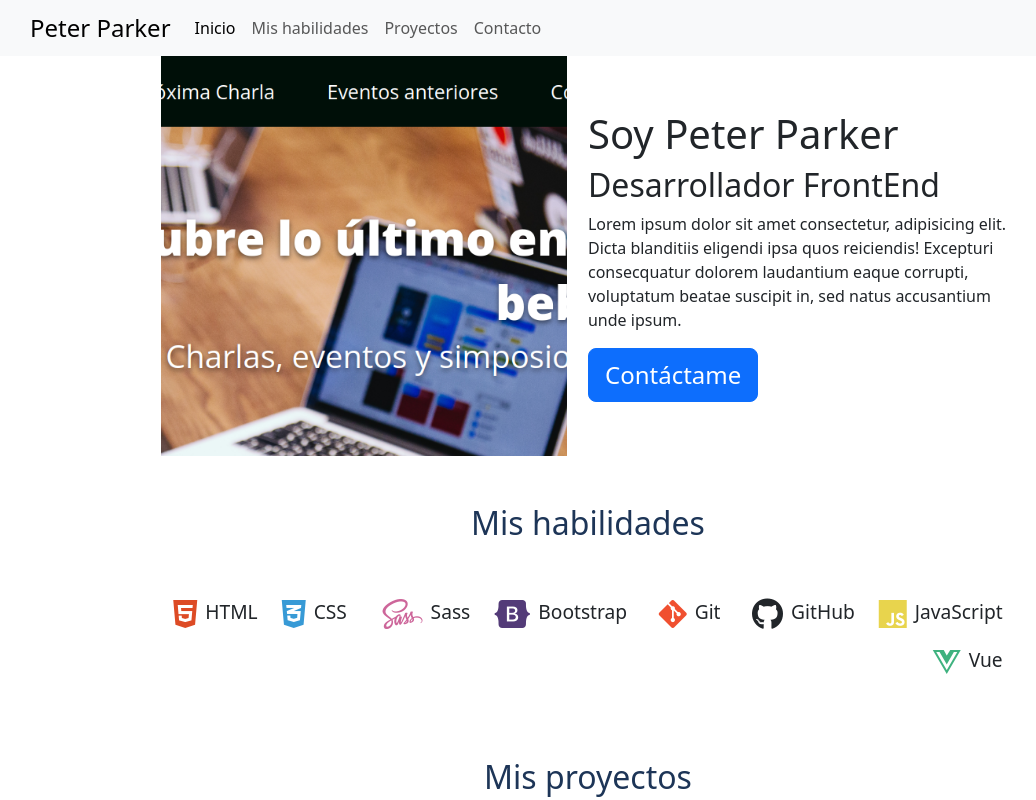
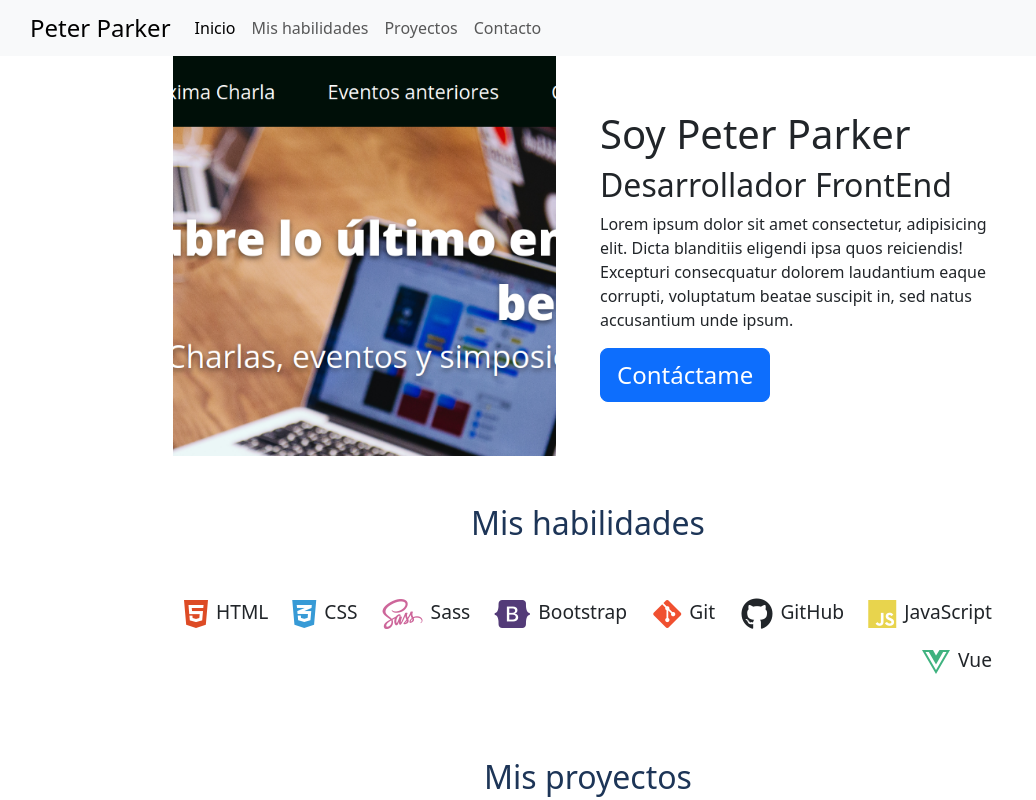
Before and after one commit to cristiandpto23/desafio-utilizando-bootstrap-como-framework-css, a website: page index.html in a window 1280 px wide. Shown: the top 800 px of the page, without its empty margins (52-1088 px from the left). Drawn offline with nearby package versions, Linux system fonts and the light colour scheme.

Commit message:
fifth commit

```diff
--- a/assets/sass/components/_hero.scss
+++ b/assets/sass/components/_hero.scss
@@ -2,9 +2,7 @@
 
 .hero {
 
-    &__container-one {
-        width: 50%;
-    }
+
 
     &__img {
         width: 95%;
@@ -13,7 +11,5 @@
         object-position: center;
     }
 
-    &__container-two {
-        width: 50%;
-    }
+
 }
--- a/index.html
+++ b/index.html
@@ -38,11 +38,12 @@
 
 
         <!-- HERO -->
-        <section class="hero d-flex justify-content-center col-8 m-auto">
-            <section class="hero__container-one">
+        <section class="hero col-12 col-lg-8 m-auto container">
+            <div class="row">
+                <section class="hero__container-one col-12 col-lg">
                     <img src="./assets/img/meetcoffee.png" alt="Foto perfil de Peter Parker" class="hero__img">
                 </section>
-            <section class="hero__container-two d-flex align-items-center">
+                <section class="hero__container-two col-12 col-lg d-flex align-items-center">
                     <div class="hero__content">
                         <h1 class="hero__title">Soy Peter Parker</h1>
                         <h2 class="hero__subtitle">Desarrollador FrontEnd</h2>
@@ -50,17 +51,18 @@
                         <button type="button" class="btn btn-primary btn-lg">Contáctame</button>
 
                 </section>
+            </div>
         </section>
     </header>
 
         <!-- MAIN -->
-        <main class="main">
+        <main class="main px-3">
 
             <!-- HABILIDADES -->
             <section class="skill d-flex flex-column justify-content-center align-items-center mt-5 mb-4">
                 <h2 class="title--h2">Mis habilidades</h2>
 
-                <div class="container col-8 skill__container mt-5">
+                <div class="container col-12 col-lg-8 skill__container mt-5">
                     <div class="row skill__intercontainer">
                         <div class="skill__subcontainer d-flex gap-2 align-items-baseline col-6 col-lg">
                             <i class="fa-brands fa-html5 skill__i skill__i--html"></i>
@@ -125,7 +127,7 @@
         </main>
 
         <!-- FOOTER -->
-        <footer class="footer d-flex flex-column justify-content-center align-items-center mt-5 mb-5">
+        <footer class="footer d-flex flex-column justify-content-center align-items-center mt-5 mb-5 mx-2">
             <h2 class="title--h2">Contáctame</h2>
             <div class="footer__content d-flex justify-content-center col-8 m-auto  mt-5">
                 <section class="footer__container-one">
```
Also changed, not shown: assets/css/main.css. Lines whose indentation alone changed are shown as unchanged.
